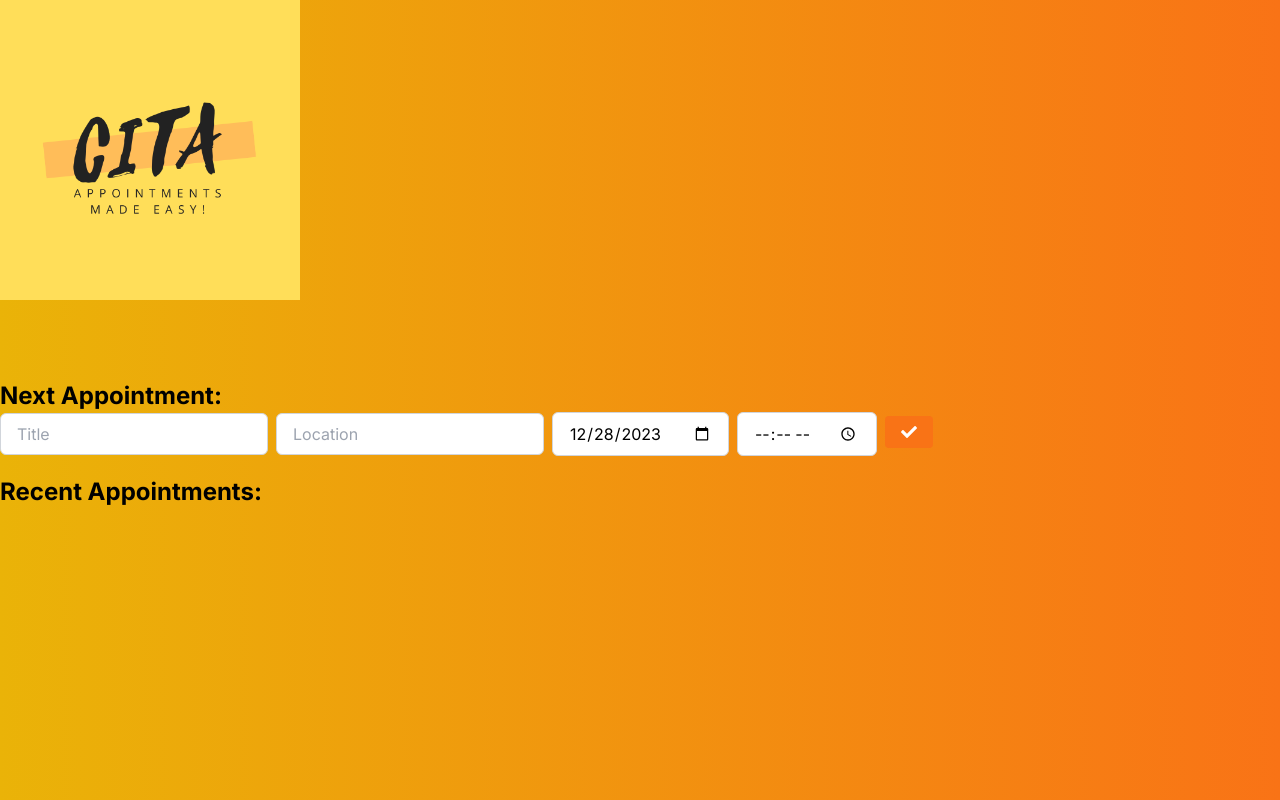
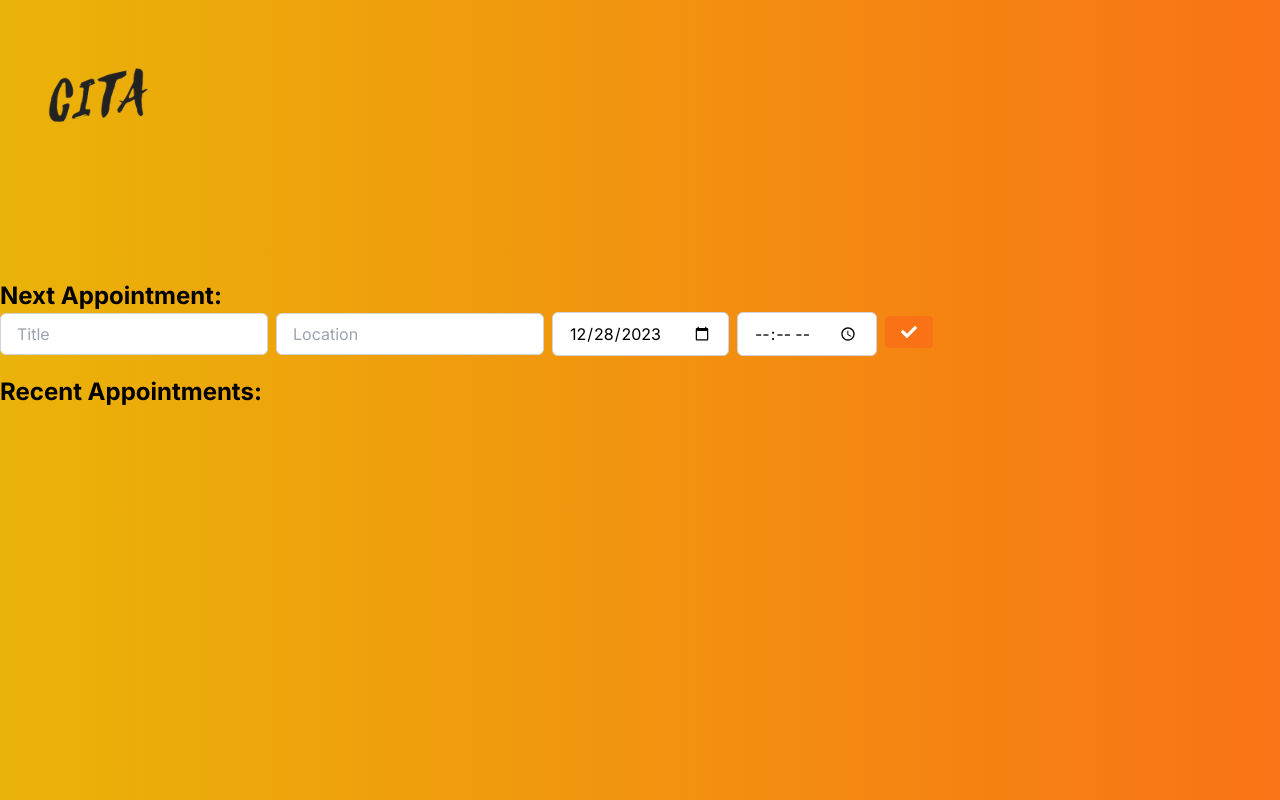
Before and after one commit to chris251190/cita, a Next.js app: page / in a window 1280 px wide. Built offline with nearby package versions, Linux system fonts and the light colour scheme.

Commit message:
Update logo size

```diff
--- a/app/page.tsx
+++ b/app/page.tsx
@@ -94,7 +94,7 @@ export default function Cita() {
 
   return (
     <main className="bg-gradient-to-r from-yellow-500 to-orange-500 bg-repeat-x bg-cover h-screen">
-      <Image className="mb-20" src="/Cita.png" alt="Logo" width={300} height={300} />
+      <Image className="mb-20" src="/Cita.png" alt="Logo" width={200} height={200} />
 
       <div className=''>
 
```
Also changed, not shown: public/Cita.png.
